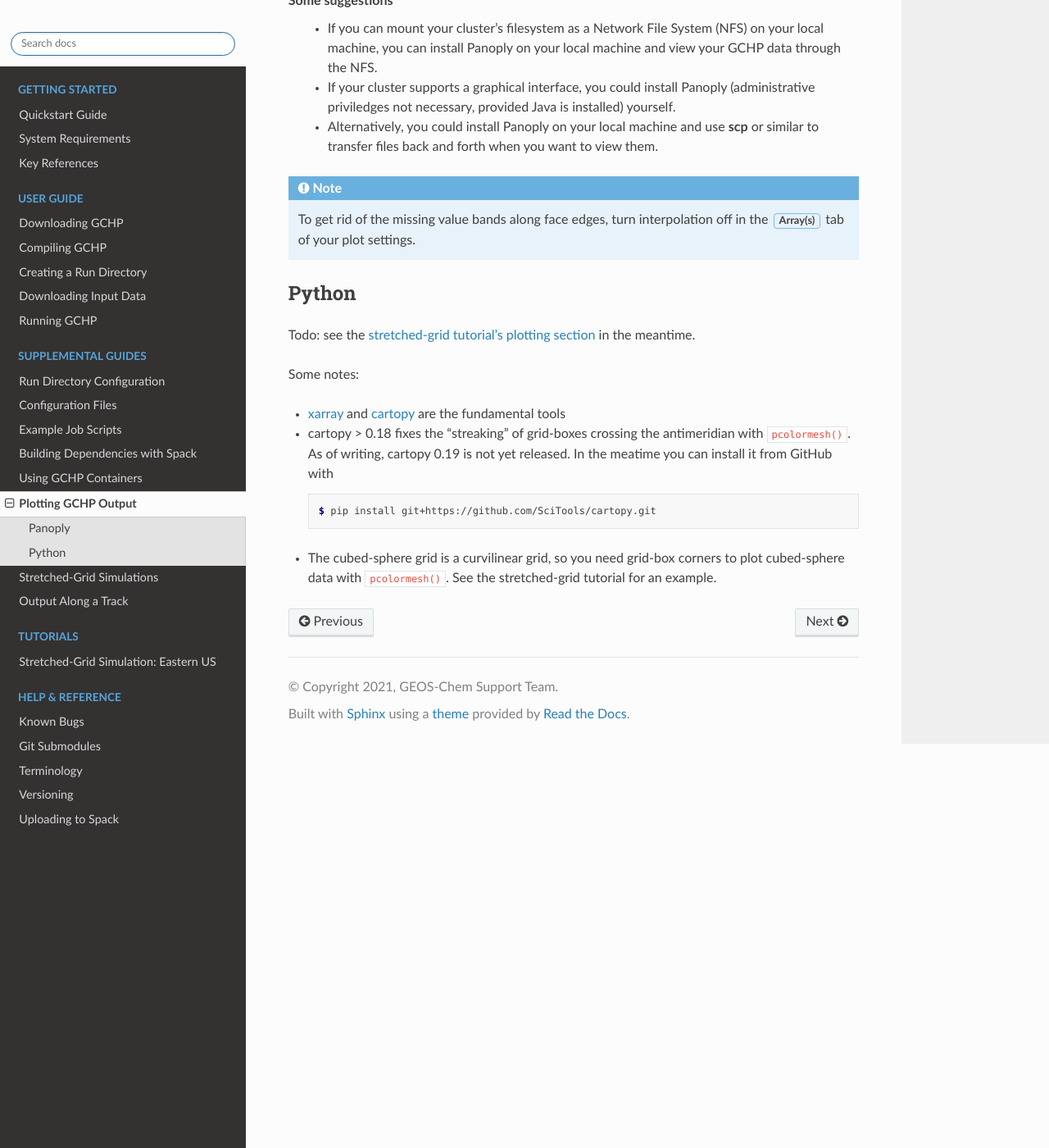
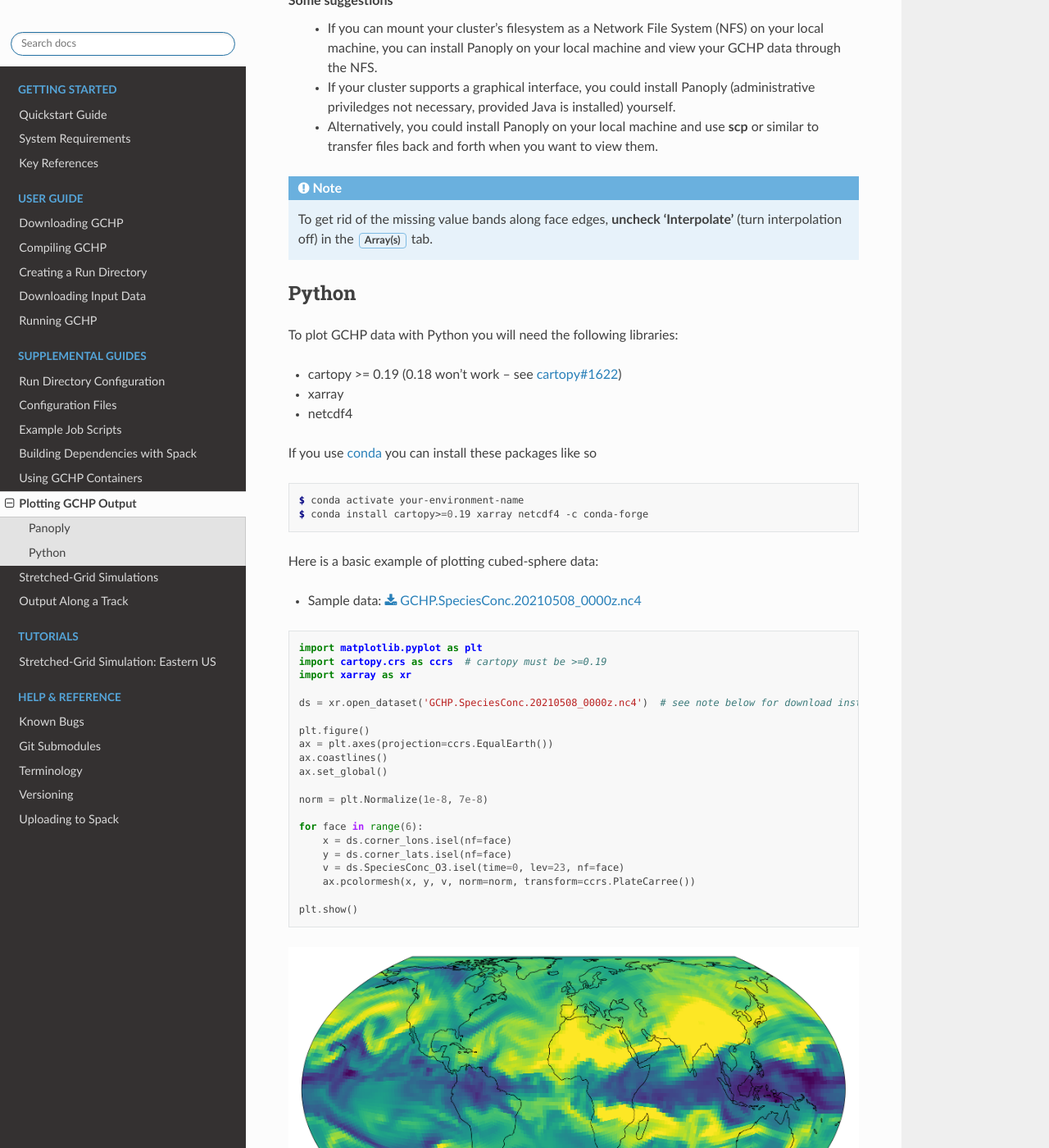
Before and after one commit to geoschem/GCHP, a Sphinx documentation site: the page built from docs/source/supplement/plotting-output.rst, in a window 1280 px wide and 1400 px high, scrolled down 898 px. Shown: the whole window at 82% size. Built offline with Sphinx 7.4.7 and the Read the Docs theme 2.0.0, drawn with Linux system fonts in a browser that asks for light colours; pages that are not in the unit, such as notebooks, are missing from menus; some of the changed text lies outside the part shown.

Commit message:
Updated the instructions for plotting GCHP output with Python

```diff
--- a/docs/source/supplement/plotting-output.rst
+++ b/docs/source/supplement/plotting-output.rst
@@ -22,22 +22,55 @@ Some suggestions
 
 .. note::
 
-    To get rid of the missing value bands along face edges, turn interpolation off in the :guilabel:`Array(s)` tab of your plot settings.
+    To get rid of the missing value bands along face edges, **uncheck 'Interpolate'** (turn interpolation off) in the :guilabel:`Array(s)` tab.
 
 Python
 ------
 
-Todo: see the :ref:`stretched-grid tutorial's plotting section <sg_plotting_example>` in the meantime.
+To plot GCHP data with Python you will need the following libraries:
 
-Some notes:
+* cartopy >= 0.19 (0.18 won't work -- see `cartopy#1622 <https://github.com/SciTools/cartopy/pull/1622>`_)
+* xarray
+* netcdf4
 
-* `xarray <http://xarray.pydata.org/en/stable/>`_ and `cartopy <https://scitools.org.uk/cartopy/docs/latest/>`_ are the fundamental tools
-* cartopy > 0.18 fixes the "streaking" of grid-boxes crossing the antimeridian with :code:`pcolormesh()`. As of writing, cartopy 0.19 is not yet released. In the
-  meatime you can install it from GitHub with
+If you use `conda <https://docs.conda.io/en/latest/>`_ you can install these packages like so
 
-  .. code-block:: console
+.. code-block:: console
 
-     $ pip install git+https://github.com/SciTools/cartopy.git
+    $ conda activate your-environment-name
+    $ conda install cartopy>=0.19 xarray netcdf4 -c conda-forge
 
-* The cubed-sphere grid is a curvilinear grid, so you need grid-box corners to plot cubed-sphere data with :code:`pcolormesh()`.
-  See the stretched-grid tutorial for an example.
+Here is a basic example of plotting cubed-sphere data:
+
+* Sample data: :download:`GCHP.SpeciesConc.20210508_0000z.nc4 <http://geoschemdata.wustl.edu/ExternalShare/GCST/GCHP-SampleOutput/13.2.1/GCHP.SpeciesConc.20210508_0000z.nc4>`
+
+.. code-block:: python
+
+    import matplotlib.pyplot as plt
+    import cartopy.crs as ccrs  # cartopy must be >=0.19
+    import xarray as xr
+
+    ds = xr.open_dataset('GCHP.SpeciesConc.20210508_0000z.nc4')  # see note below for download instructions
+
+    plt.figure()
+    ax = plt.axes(projection=ccrs.EqualEarth())
+    ax.coastlines()
+    ax.set_global()
+
+    norm = plt.Normalize(1e-8, 7e-8)
+
+    for face in range(6):
+        x = ds.corner_lons.isel(nf=face)
+        y = ds.corner_lats.isel(nf=face)
+        v = ds.SpeciesConc_O3.isel(time=0, lev=23, nf=face)
+        ax.pcolormesh(x, y, v, norm=norm, transform=ccrs.PlateCarree())
+
+    plt.show()
+
+.. image:: /_static/sample_gchp_output.png
+   :width: 100%
+
+.. note::
+
+   The grid-box corners should be used with :code:`pcolormesh()` because the grid-boxes are not regular (it's a curvilinear grid).
+   This is why we use :code:`corner_lats` and :code:`corner_lons` in the example above.
```
Also changed, not shown: docs/source/_static/sample_gchp_output.png (added).
